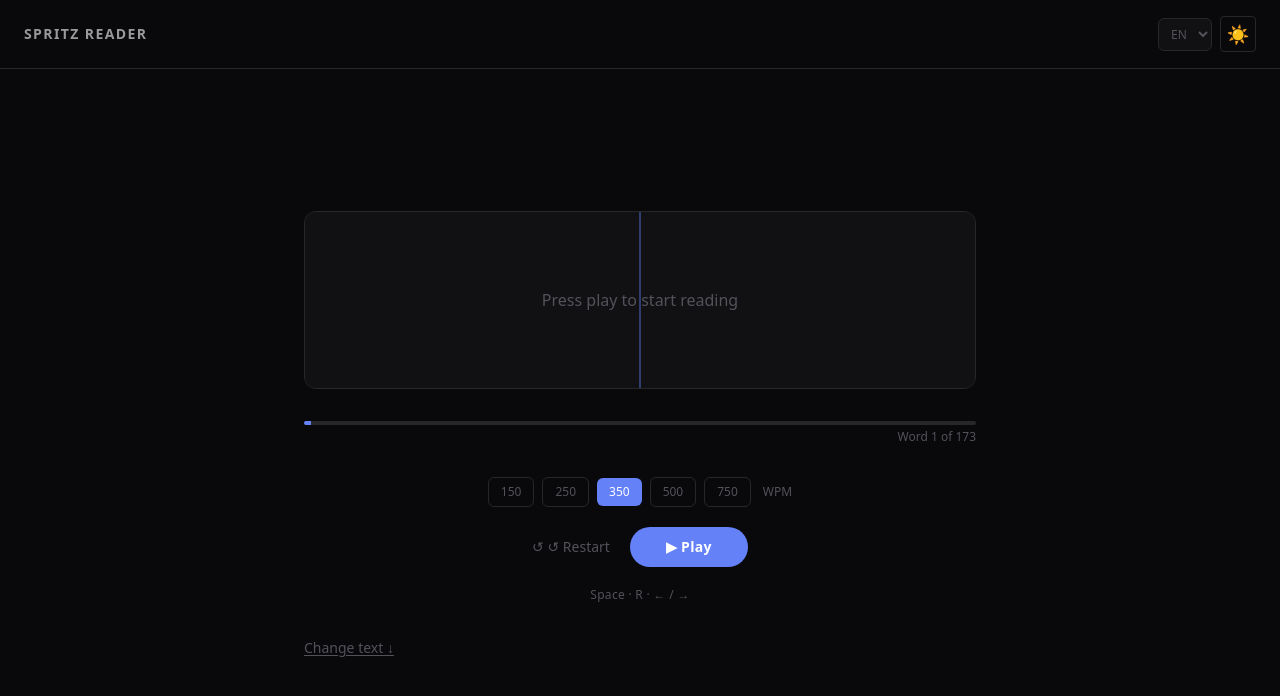
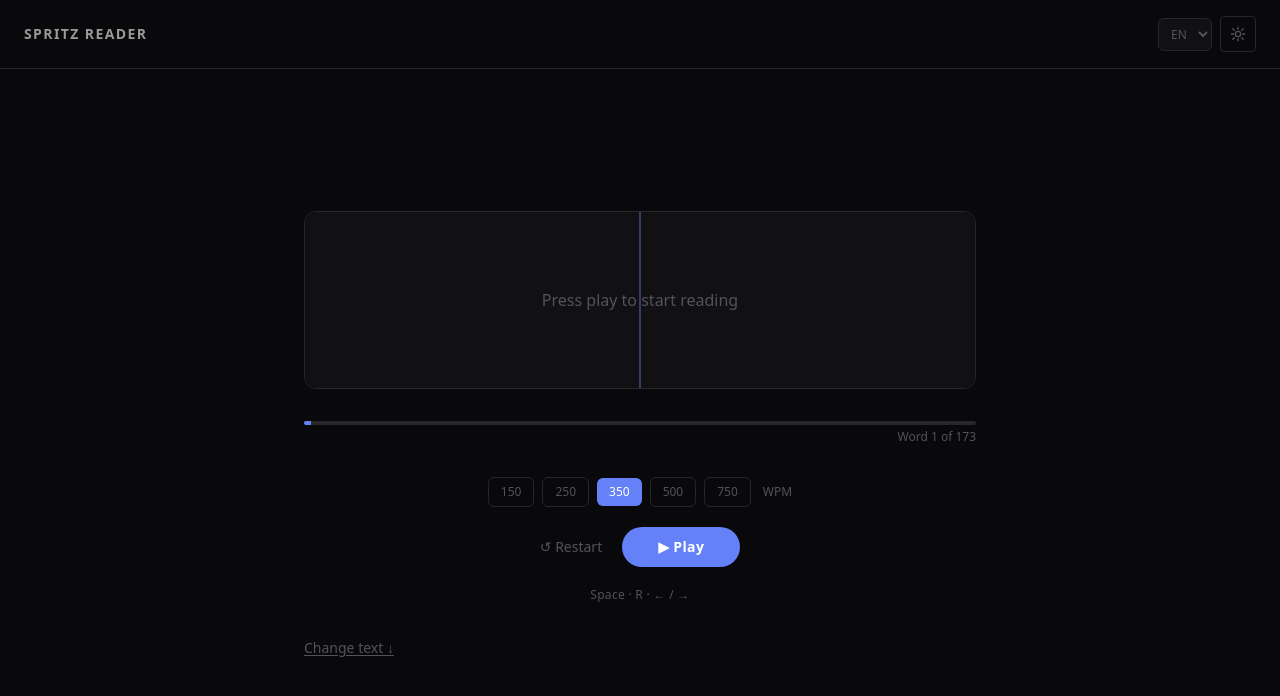
Before and after one commit to daliife/spritz-reader-with-sdd, a React (Vite) app: page / in a window 1280 px wide. Shown: the top 696 px of the page. Built offline with nearby package versions, Linux system fonts and the light colour scheme.

Commit message:
feat: enhance theme toggle with SVG icons and improve button styling

```diff
--- a/src/components/Controls/Controls.tsx
+++ b/src/components/Controls/Controls.tsx
@@ -68,7 +68,7 @@ export function Controls({
           className="text-sm text-(--color-text-muted) hover:text-(--color-text-primary)
                      transition-colors"
         >
-          ↺ {t.restart}
+          {t.restart}
         </button>
 
         <button
--- a/src/components/SpeedReader/SpeedReader.tsx
+++ b/src/components/SpeedReader/SpeedReader.tsx
@@ -43,7 +43,11 @@ export function SpeedReader({ word, status, t }: SpeedReaderProps) {
 
       {(status === "playing" || status === "paused") && (
         <span
-          className="font-mono text-6xl font-bold tracking-wide select-none"
+          className="absolute top-1/2 font-mono text-6xl font-bold select-none whitespace-nowrap"
+          style={{
+            left: "50%",
+            transform: `translate(calc(-${left.length}ch - 0.5ch), -50%)`,
+          }}
           aria-label={word}
         >
           <span className="text-(--color-text-primary)">{left}</span>
--- a/src/components/ThemeToggle/ThemeToggle.tsx
+++ b/src/components/ThemeToggle/ThemeToggle.tsx
@@ -1,31 +1,71 @@
-import type { Translations } from '../../i18n/translations'
+import type { Translations } from "../../i18n/translations";
 
-type Theme = 'light' | 'dark'
+type Theme = "light" | "dark";
 
 interface ThemeToggleProps {
-  theme: Theme
-  onToggle: () => void
-  t: Translations
+  theme: Theme;
+  onToggle: () => void;
+  t: Translations;
 }
 
 /**
  * Theme toggle button — ref: spritz-reader.plan.md §7, spec US-07
  */
 export function ThemeToggle({ theme, onToggle, t }: ThemeToggleProps) {
-  const isDark = theme === 'dark'
-  const label = isDark ? t.switchToLight : t.switchToDark
+  const isDark = theme === "dark";
+  const label = isDark ? t.switchToLight : t.switchToDark;
 
   return (
     <button
       onClick={onToggle}
       aria-label={label}
       title={label}
-      className="w-9 h-9 rounded flex items-center justify-center text-lg
+      className="w-9 h-9 rounded flex items-center justify-center
                  text-(--color-text-muted) hover:text-(--color-text-primary)
                  border border-(--color-border) hover:border-(--color-accent)
                  transition-colors"
     >
-      {isDark ? '☀️' : '🌙'}
+      {isDark ? (
+        // Sun — shown in dark mode to switch to light
+        <svg
+          xmlns="http://www.w3.org/2000/svg"
+          width="16"
+          height="16"
+          viewBox="0 0 24 24"
+          fill="none"
+          stroke="currentColor"
+          strokeWidth="2"
+          strokeLinecap="round"
+          strokeLinejoin="round"
+          aria-hidden="true"
+        >
+          <circle cx="12" cy="12" r="4" />
+          <line x1="12" y1="2" x2="12" y2="5" />
+          <line x1="12" y1="19" x2="12" y2="22" />
+          <line x1="4.22" y1="4.22" x2="6.34" y2="6.34" />
+          <line x1="17.66" y1="17.66" x2="19.78" y2="19.78" />
+          <line x1="2" y1="12" x2="5" y2="12" />
+          <line x1="19" y1="12" x2="22" y2="12" />
+          <line x1="4.22" y1="19.78" x2="6.34" y2="17.66" />
+          <line x1="17.66" y1="6.34" x2="19.78" y2="4.22" />
+        </svg>
+      ) : (
+        // Moon — shown in light mode to switch to dark
+        <svg
+          xmlns="http://www.w3.org/2000/svg"
+          width="16"
+          height="16"
+          viewBox="0 0 24 24"
+          fill="none"
+          stroke="currentColor"
+          strokeWidth="2"
+          strokeLinecap="round"
+          strokeLinejoin="round"
+          aria-hidden="true"
+        >
+          <path d="M21 12.79A9 9 0 1 1 11.21 3 7 7 0 0 0 21 12.79z" />
+        </svg>
+      )}
     </button>
-  )
+  );
 }
```
